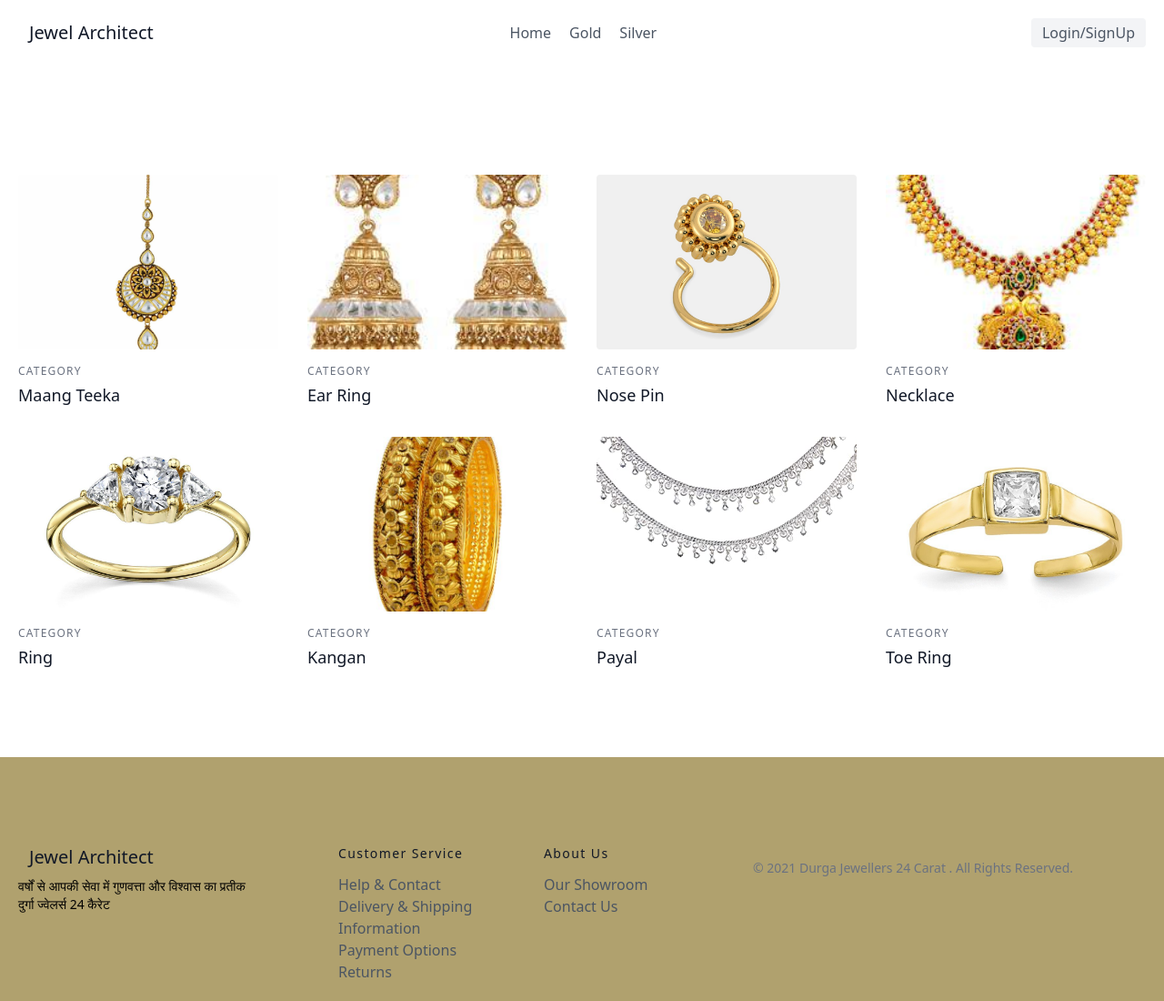
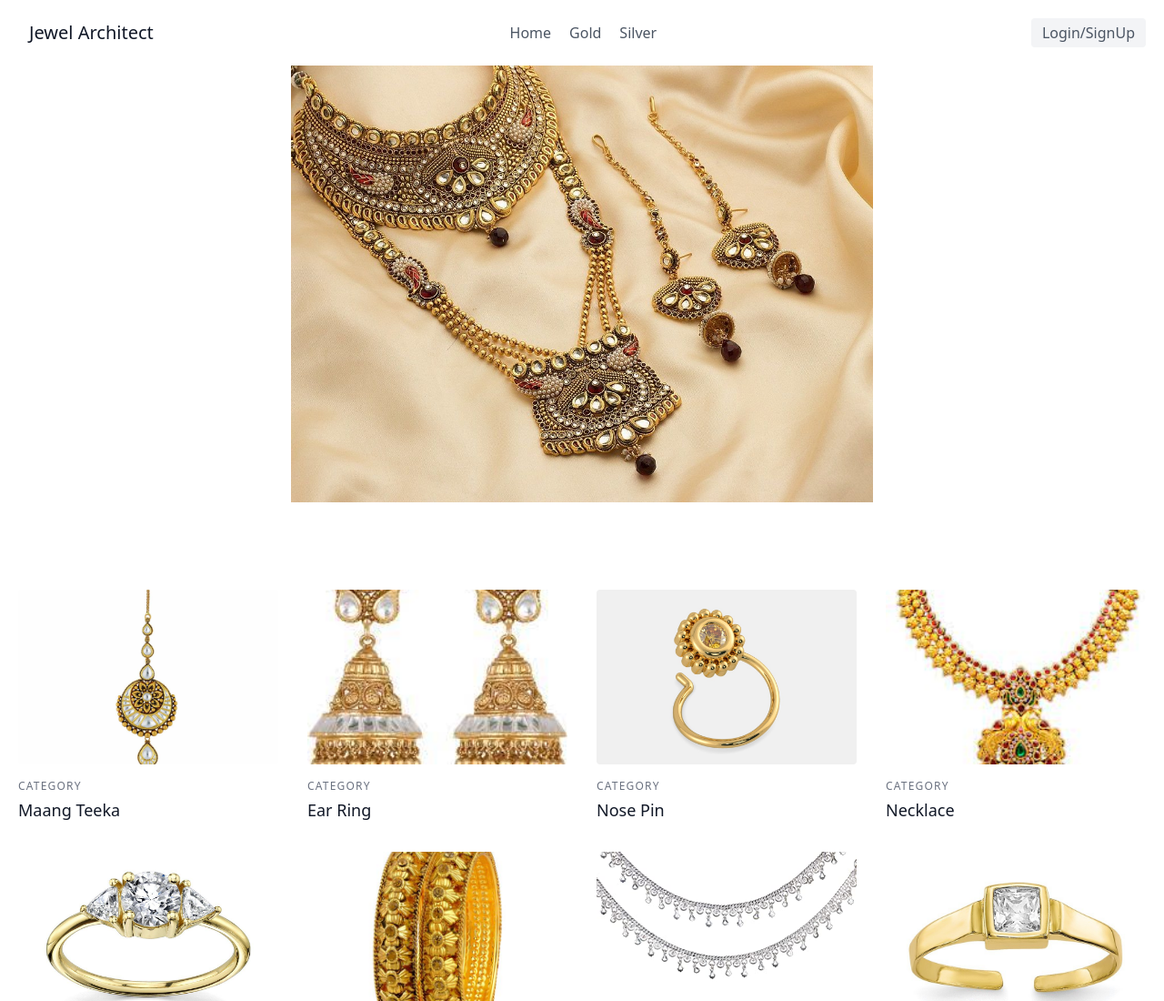
Before and after one commit to MehulMartinArora/Project, a plain HTML site: page index.html in a window 1280 px wide. Shown: the top 1100 px of the page at 91% size. Drawn offline with nearby package versions, Linux system fonts and the light colour scheme.

Commit message:
Update index.html

```diff
--- a/index.html
+++ b/index.html
@@ -71,7 +71,7 @@
     </header>
     <div style="text-align: center">
       <img
-        src="./images/1907874.jpg"
+        src="1907874.jpg"
         style="display: inline-block"
         width="50%"
         alt=""
```
